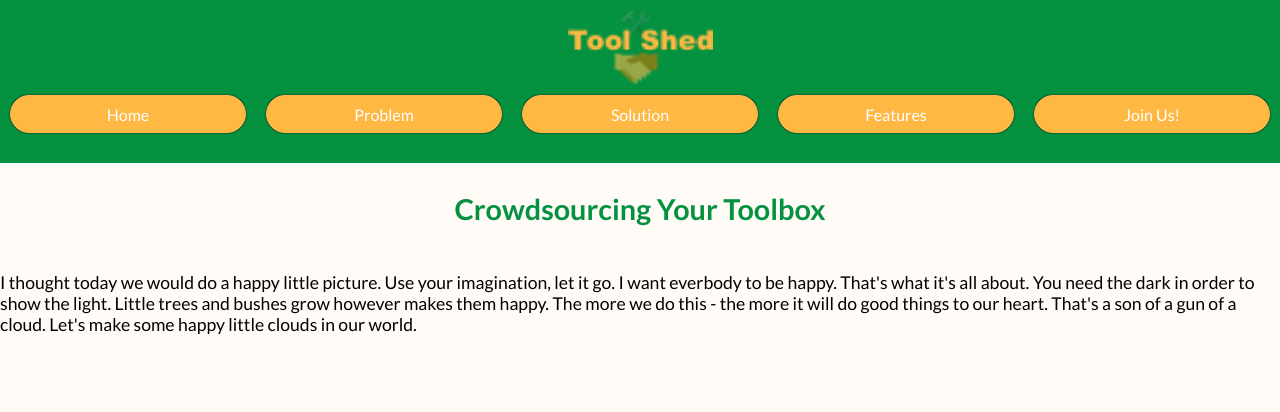
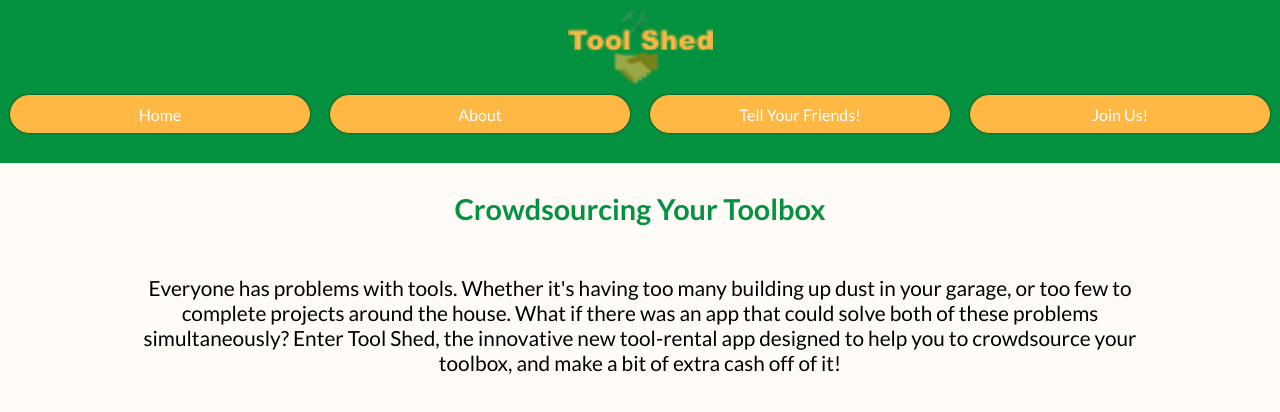
Before and after one commit to use-my-tools-lambda-build-week/Use-My-Tools-Marketing-Page-Z, a plain HTML site: page index.html in a window 1280 px wide. Drawn offline with Linux system fonts and the light colour scheme.

Commit message:
Added content to page.

```diff
--- a/LESS/content.less
+++ b/LESS/content.less
@@ -8,8 +8,11 @@
     }
     p {
         display: flex;
-        justify-content: center;
-        font-size: 1.1rem;
+        align-content: center;
+        font-size: 1.3rem;
+        margin-left: 10%;
+        padding-right: 10%;
+        text-align: center;
     }
 
 }
--- a/index.html
+++ b/index.html
@@ -14,9 +14,8 @@
       <img src="img/Logo.png"></img>
       <nav>
         <a class="navbar active-page" href="#Home" data-page="Home">Home</a>
-        <a class="navbar" href="#Problem" data-page="Problem">Problem</a>
-        <a class="navbar" href="#Solution" data-page="Solution">Solution</a>
-        <a class="navbar" href="#Features" data-page="Features">Features</a>
+        <a class="navbar" href="#Problem" data-page="About">About</a>
+        <a class="navbar" href="#Solution" data-page="cta">Tell Your Friends!</a>
         <a class="navbar" href="https://tool-shed.netlify.com">Join Us!</a>
       </nav>
 
@@ -25,32 +24,24 @@
     <div>
       <article class="content active-content" data-page="Home">
         <h3>Crowdsourcing Your Toolbox</h3>
-        <p>I thought today we would do a happy little picture. Use your imagination, let it go.
-           I want everbody to be happy. That's what it's all about. You need the dark in order to show the light.
-           Little trees and bushes grow however makes them happy. The more we do this - the more it will do good things to our heart.
-           That's a son of a gun of a cloud. Let's make some happy little clouds in our world.</p>
+        <p>Everyone has problems with tools.  Whether it's having too many building up dust in your garage, or too few to complete projects around the house.
+          What if there was an app that could solve both of these problems simultaneously?  Enter Tool Shed, the innovative new tool-rental app designed to help
+          you to crowdsource your toolbox, and make a bit of extra cash off of it!
+        </p>
       </article>
-      <article class="content" data-page="Problem">
-        <h3>Problem</h3>
-        <p>I thought today we would do a happy little picture. Use your imagination, let it go.
-           I want everbody to be happy. That's what it's all about. You need the dark in order to show the light.
-           Little trees and bushes grow however makes them happy. The more we do this - the more it will do good things to our heart.
-           That's a son of a gun of a cloud. Let's make some happy little clouds in our world.</p>
+      <article class="content" data-page="About">
+        <h3>About Tool Shed</h3>
+        <p>Tool Shed is the brand-new tool-sharing app designed to allow you to rent out your spare power tools to people in your area.  By signing up, you can
+          both sign up your tools to be rented by other people on our marketplace, or browse it yourself to find the tools you need, without cluttering up your
+          workspace with things you won't need after.</p>
       </article>
-      <article class="content" data-page="Solution">
-        <h3>Solution</h3>
-        <p>I thought today we would do a happy little picture. Use your imagination, let it go.
-           I want everbody to be happy. That's what it's all about. You need the dark in order to show the light.
-           Little trees and bushes grow however makes them happy. The more we do this - the more it will do good things to our heart.
-           That's a son of a gun of a cloud. Let's make some happy little clouds in our world.</p>
-      </article>
-      <article class="content" data-page="Features">
-        <h3>Features</h3>
-        <p>I thought today we would do a happy little picture. Use your imagination, let it go.
-           I want everbody to be happy. That's what it's all about. You need the dark in order to show the light.
-           Little trees and bushes grow however makes them happy. The more we do this - the more it will do good things to our heart.
-           That's a son of a gun of a cloud. Let's make some happy little clouds in our world.</p>
-      </article>
+      <article class="content" data-page="cta">
+        <h3>Tell Your Friends</h3>
+        <p>Tool Shed will only work well if a strong community of like-minded, DIY-focused individuals is built up around it.  So, if you have any friends
+          who have projects they need to complete, or have extra tools laying around, we urge you to tell them about Tool Shed!  Help build the tool-sharing
+          community in your area!
+        </p>
+        </article>
     </div>
   </body>
 </html>
```
Also changed, not shown: CSS/index.css.
